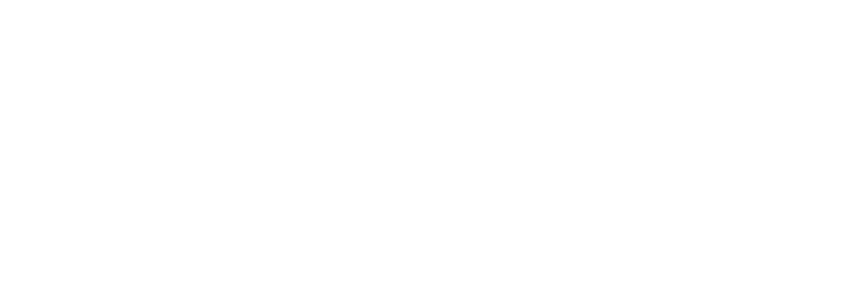
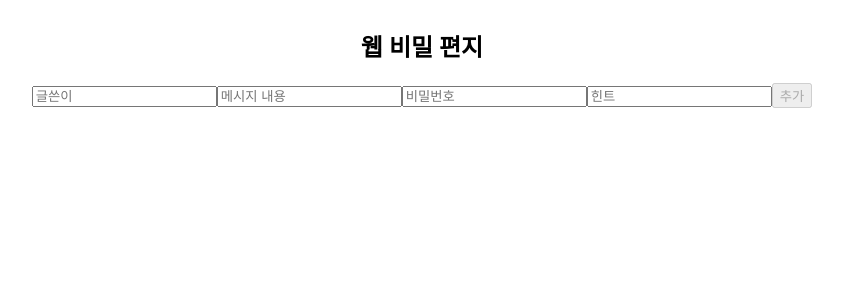
Before and after one commit to seojisoosoo/ts-message, a React (Create React App) app: page /post in a window 1280 px wide. Before the commit this address had no page. Shown: the top 300 px of the page, without its empty margins (218-1061 px from the left). Built offline with nearby package versions, Linux system fonts and the light colour scheme.

Commit message:
feat : post 컴포넌트 분리

```diff
--- a/src/Router.tsx
+++ b/src/Router.tsx
@@ -1,4 +1,5 @@
 import MessageGet from "components/MessageGet";
+import MessagePost from "components/MessagePost";
 import { BrowserRouter, Route, Routes } from "react-router-dom";
 import Message from './pages/Message';
 
@@ -8,6 +9,7 @@ export default function Router() {
       <Routes>
         <Route path="/" element={<Message/>} />
         <Route path="/get" element={<MessageGet/>}/>
+        <Route path="/post" element={<MessagePost/>}/>
       </Routes>
     </BrowserRouter>
   );
--- a/src/components/MessageGet.tsx
+++ b/src/components/MessageGet.tsx
@@ -1,15 +1,12 @@
 import axios from 'axios';
 import { useEffect, useState } from 'react'
+import { useNavigate } from 'react-router-dom';
 import { List } from 'types/common';
 import Header from './common/Header';
 
 export default function MessageGet() {
     const [messages, setMessages] = useState<List[]>([]);
-    const [isClicked, setIsClicked] = useState<boolean>(false);
-    const [writer, setWriter]=useState("");
-    const [message, setMessage] = useState("");
-    const [password, setPassword]=useState("");
-    const [hint, setHint]=useState("");
+    const navigate=useNavigate();
 
     const getData = async () => {
         try {
@@ -30,8 +27,10 @@ export default function MessageGet() {
         getData();
     }, []);
 
+
     const handleClick=()=>{
-        setIsClicked((prev)=>!prev)
+        // setIsClicked((prev)=>!prev)
+        navigate("/post")
     }
 
 
--- a/src/components/MessagePost.tsx
+++ b/src/components/MessagePost.tsx
@@ -1,26 +1,42 @@
 import React, { useState } from 'react';
 import axios from "axios";
-
-interface List {
-    writer: string;
-    message: string;
-    password: string;
-    hint: string;
-}
+import { List } from '../types/common';
+import Header from './common/Header';
 
 export default function MessageForm() {
   const [messages, setMessages] = useState<List[]>([]);
+  const [isClicked, setIsClicked] = useState<boolean>(false);
+  const [writer, setWriter]=useState("");
   const [message, setMessage] = useState("");
+  const [password, setPassword]=useState("");
+  const [hint, setHint]=useState("");
 
   const handleSubmit = (event:any) => {
+    let formData = new FormData();
+    formData.append("writer", writer);
+    formData.append("message", message);
+    formData.append("password", password);
+    formData.append("hint", hint);
+
     event.preventDefault();
-        fetch("letters", {
+    // setMessages("{"writer":writer, "message":message, "password":password, "hint":hint}")
+    console.log("ddfdfdf")
+    console.log(formData)
+
+    fetch("/letters", {
         method: "POST",
         headers: {
           "Content-Type": "application/json",
         },
-            body: message,
+        // body: formData,
+        body:JSON.stringify({
+          "writer": writer,
+          "message": message,
+          "password": password,
+          "hint": hint
+        })
       }).then((res) => {
+        console.log(res)
         fetch("/letters")
           .then((res) => res.json())
           .then((data) => {
@@ -30,16 +46,20 @@ export default function MessageForm() {
       });
   };
 
+
+
   return (
     <>
+    <Header/>
       <form onSubmit={handleSubmit}>
-        <input type="text" placeholder="글쓴이"/>
-        <input type="text" placeholder='메시지 내용'/>
-        <input type="text" placeholder='비밀번호'/>
-        <input type="text" placeholder='힌트'/>
+        <input type="text" placeholder="글쓴이" onChange={({ target: { value } }) => setWriter(value)}/>
+        <input type="text" placeholder='메시지 내용' onChange={({ target: { value } }) => setMessage(value)}/>
+        <input type="text" placeholder='비밀번호' onChange={({ target: { value } }) => setPassword(value)}/>
+        <input type="text" placeholder='힌트'  onChange={({ target: { value } }) => setHint(value)}/>
 
         <button disabled={!message}>추가</button>
       </form>
+
     </>
   )
 }
```
Lines whose indentation alone changed are shown as unchanged.
